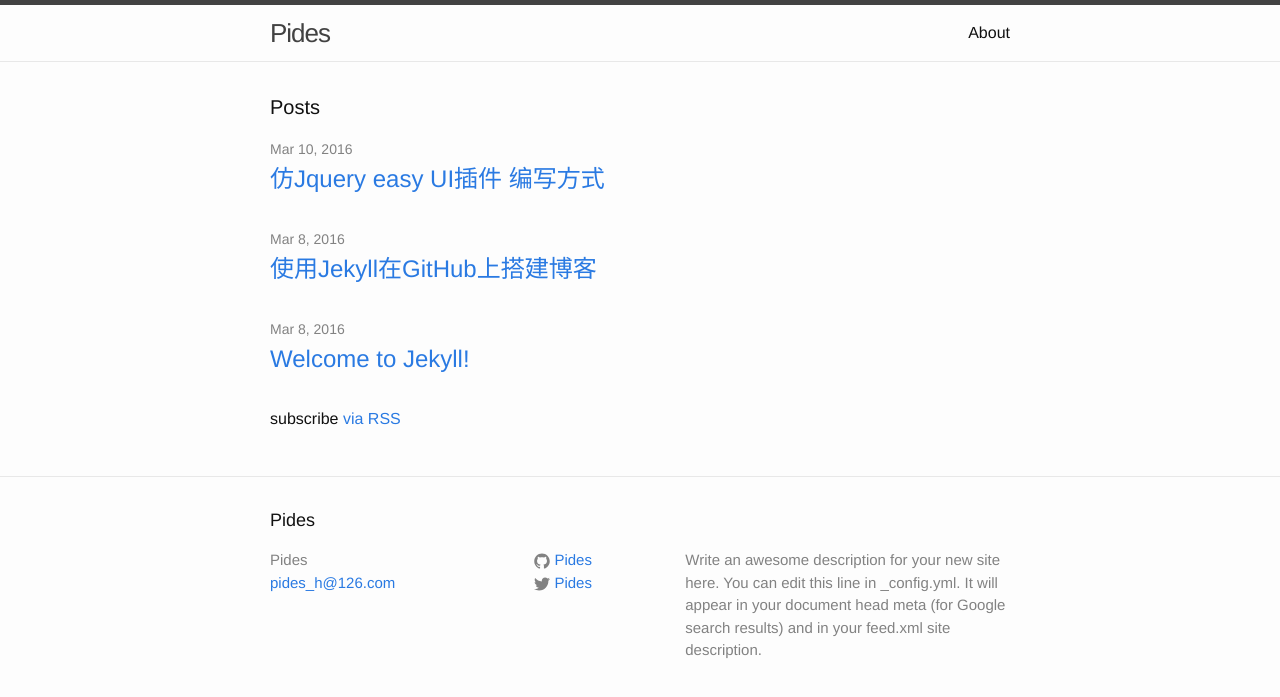
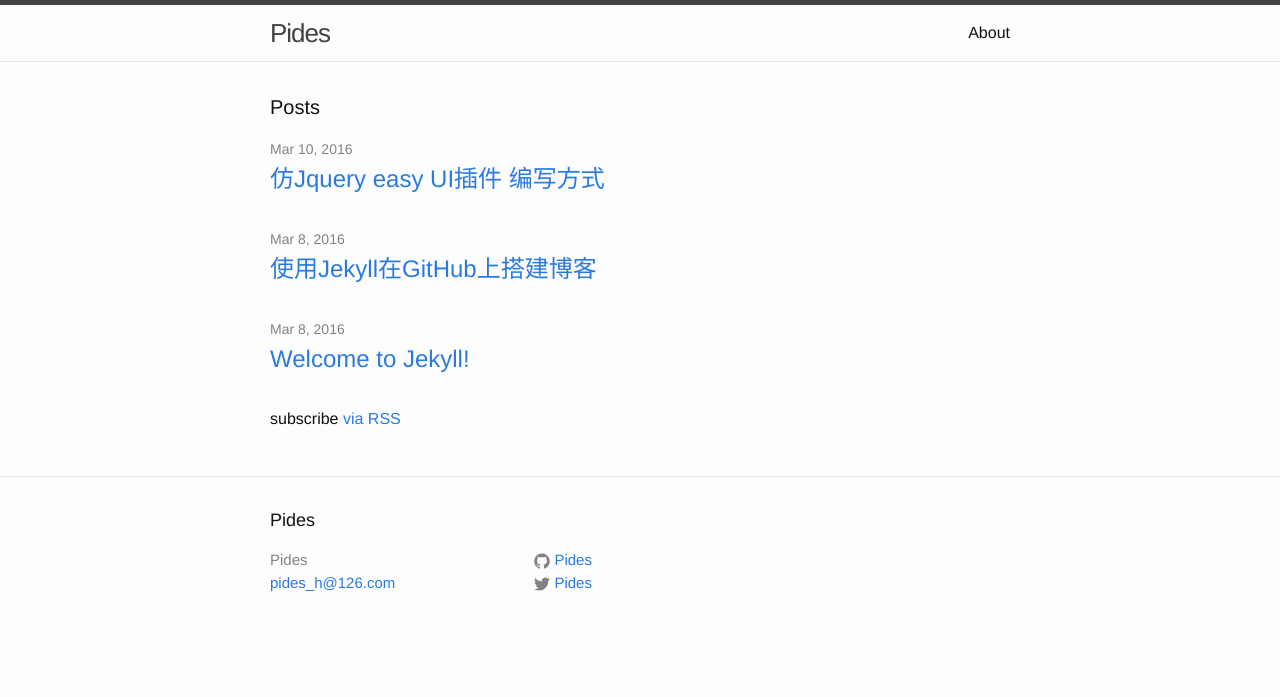
Before and after one commit to pides/pides, a Jekyll site: the page built from index.html, in a window 1280 px wide. Shown: the top 697 px of the page. Built offline with Jekyll 4.4.1, drawn with Linux system fonts in a browser that asks for light colours.

Commit message:
configfile
desc change

```diff
--- a/_config.yml
+++ b/_config.yml
@@ -8,10 +8,7 @@
 # Site settings
 title: Pides
 email: pides_h@126.com
-description: > # this means to ignore newlines until "baseurl:"
-  Write an awesome description for your new site here. You can edit this
-  line in _config.yml. It will appear in your document head meta (for
-  Google search results) and in your feed.xml site description.
+description: > # 没口遁。只能这样了。
 baseurl: "" # the subpath of your site, e.g. /blog
 url: "http://pides.github.io" # the base hostname & protocol for your site
 twitter_username: Pides
```
